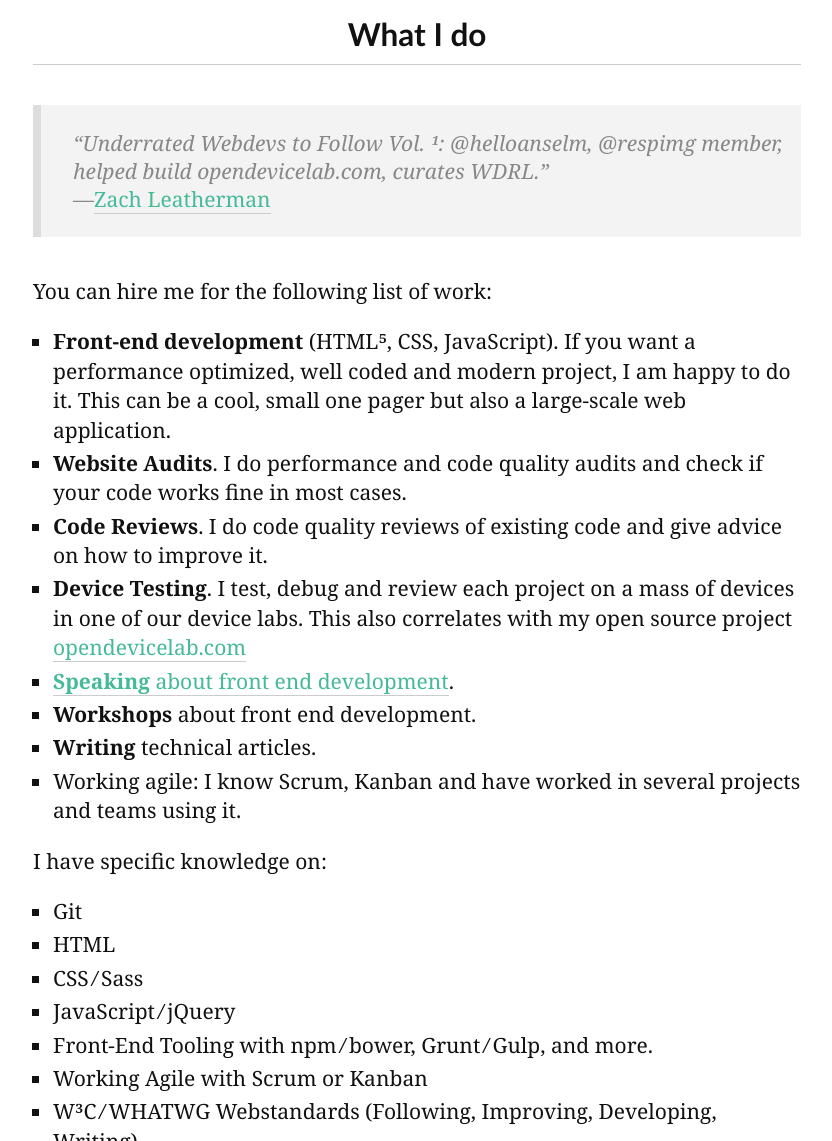
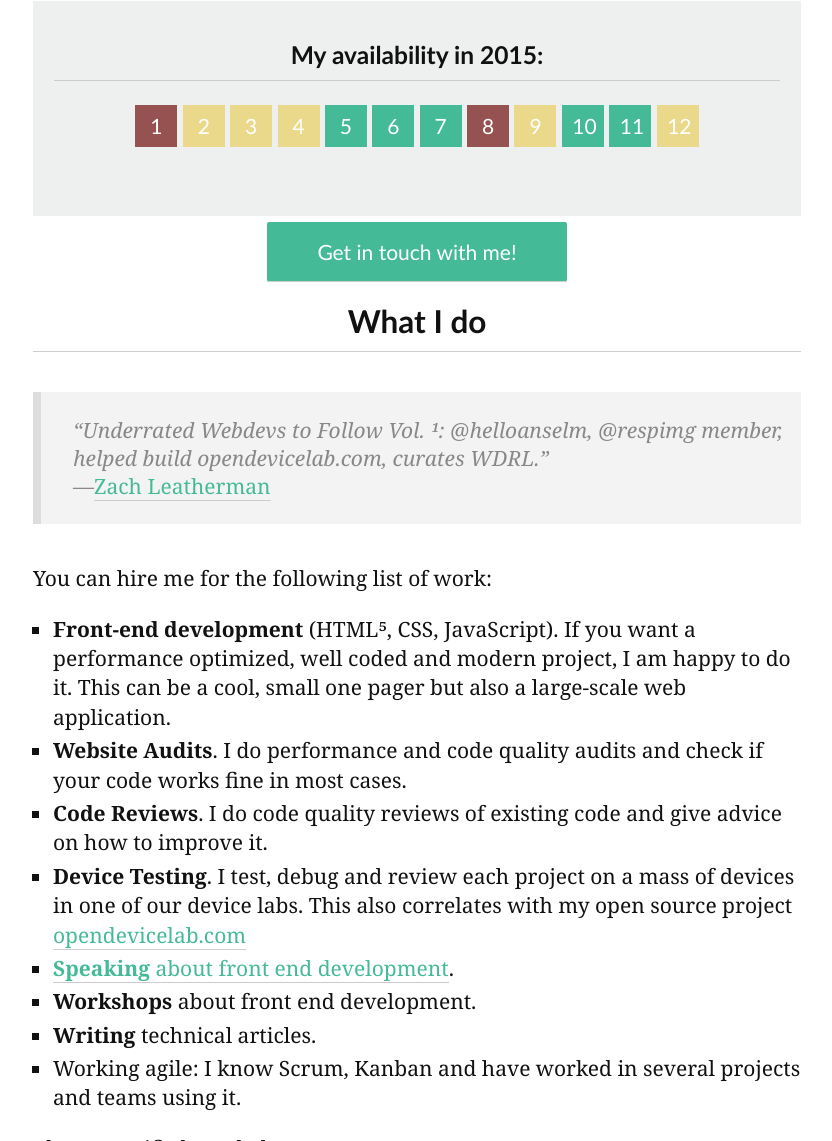
Before and after one commit to dayer4b/anselmh.github.com, a Jekyll site: the page built from about/index.md, in a window 1280 px wide and 1400 px high, scrolled down 1010 px. Shown: the part 259-1400 px from the top of the window, without its empty margins (223-1055 px from the left). Built offline with Jekyll 4.4.1, drawn with Linux system fonts in a browser that asks for light colours; Markdown is read by kramdown in place of the engine named in the settings; comment, search, counter and statistics services are not loaded.

Commit message:
Add availability chart
It’s now available in about.html and contact.html
and as a scss and jekyll module.

```diff
--- /dev/null
+++ b/_includes/availability.html
@@ -0,0 +1,45 @@
+<aside class="availability">
+
+<h3>My availability in 2015:</h3>
+
+<dl>
+
+<dt title="January 2015">1</dt>
+<dd data-available="0">Not available</dd>
+
+<dt title="February 2015">2</dt>
+<dd data-available="1">Some days left</dd>
+
+<dt title="March 2015">3</dt>
+<dd data-available="1">Some days left</dd>
+
+<dt title="April 2015">4</dt>
+<dd data-available="1">Some days left</dd>
+
+<dt title="May 2015">5</dt>
+<dd data-available="2">Available</dd>
+
+<dt title="June 2015">6</dt>
+<dd data-available="2">Available</dd>
+
+<dt title="July 2015">7</dt>
+<dd data-available="2">Available</dd>
+
+<dt title="August 2015">8</dt>
+<dd data-available="0">Not available</dd>
+
+<dt title="September 2015">9</dt>
+<dd data-available="1">Some days left</dd>
+
+<dt title="October 2015">10</dt>
+<dd data-available="2">Available</dd>
+
+<dt title="November 2015">11</dt>
+<dd data-available="2">Available</dd>
+
+<dt title="December 2015">12</dt>
+<dd data-available="1">Some days left</dd>
+
+</dl>
+
+</aside>
--- a/_layouts/default.html
+++ b/_layouts/default.html
@@ -1,6 +1,5 @@
 {% include header.html %}
 	<main class="main" role="main">
-
 		{{ content }}
 
 	</main>
--- a/about/index.md
+++ b/about/index.md
@@ -7,6 +7,9 @@ title: "About me"
 
 ![Profile picture of Anselm Hannemann](//img-anselmhannemann.netdna-ssl.com/img/anselm_btconf2013.jpg)
 I’m a front-end stack developer from Munich, Germany. I work as a freelancer and advisor for small and big clients and was nominated and short-listed as [Young Developer of the Year 2014](https://thenetawards.com/vote/young-developer/anselm-hannemann/). I am an active Open Source contributor, have held several conference talks and am author of articles for Smashing Magazine, Creative Bloq (netmagazine) and other well known sites.
+
+{% include availability.html %}
+<p class="text--centered"><a class="btn--big--positive" href="mailto:hello@helloanselm.com?subject=I%20came%20across%20your%20website%20and%20wanted%20to%20talk%20to%20you">Get in touch with me!</a></p>
 
 ## What I do
 
--- a/scss/helpers/_variables.scss
+++ b/scss/helpers/_variables.scss
@@ -4,6 +4,9 @@
 
 // Text
 $lucite-green: darken(#7DCFB6, 15%) !default;
+$marsala: #955251 !default;
+$custard: #EAD98B !default;
+$glacier-grey: lighten(#C6CBCC, 15%) !default;
 $mainColor: #111 !default;
 $lightColor: #fff !default;
 $colorPositive: #00a5e0 !default; // blue
--- a/scss/main.scss
+++ b/scss/main.scss
@@ -29,6 +29,7 @@
 @import "modules/navigation";
 @import "modules/involvement";
 @import "modules/work";
+@import "modules/availability";
 
 // Print Stylesheets
 @media print {
--- /dev/null
+++ b/scss/modules/_availability.scss
@@ -0,0 +1,66 @@
+/**
+ * Availability module
+ */
+
+.availability {
+	font-family: $secondFont;
+	font-size: 1em;
+	padding: 0.25em 1em;
+	background: $glacier-grey;
+
+	dl {
+		margin: 0 auto;
+		text-align: center;
+		min-height: 5em;
+	}
+
+	dt {
+		display: inline-block;
+		position: absolute;
+		width: 2em;
+		height: 2em;
+		padding: 0.25em 0.5em;
+		color: $lightColor;
+
+		@media (min-width: $mediaM) {
+			&:hover {
+				min-width: 6.5em;
+				height: 4em;
+			}
+		}
+	}
+
+	@media (min-width: $mediaM) {
+		dt:hover + dd {
+			text-indent: 0;
+			width: auto;
+			min-width: 6.5em;
+			height: 4em;
+			padding-top: 2.25em;
+		}
+	}
+
+	dd {
+		text-indent: -20em;
+		overflow: hidden;
+		width: 2em;
+		min-width: 2em;
+		height: 2em;
+		display: inline-block;
+		margin: 0;
+		padding: 0.25em;
+		color: $lightColor;
+		-webkit-transition: 500ms all ease-in-out;
+		        transition: 500ms all ease-in-out;
+
+		&[data-available="0"] {
+			background: $marsala;
+		}
+		&[data-available="1"] {
+			background: $custard;
+		}
+		&[data-available="2"] {
+			background: $lucite-green;
+		}
+	}
+}
```
Also changed, not shown: contact/index.md (+4 -3 lines), _includes/main.css, 1 other file.
